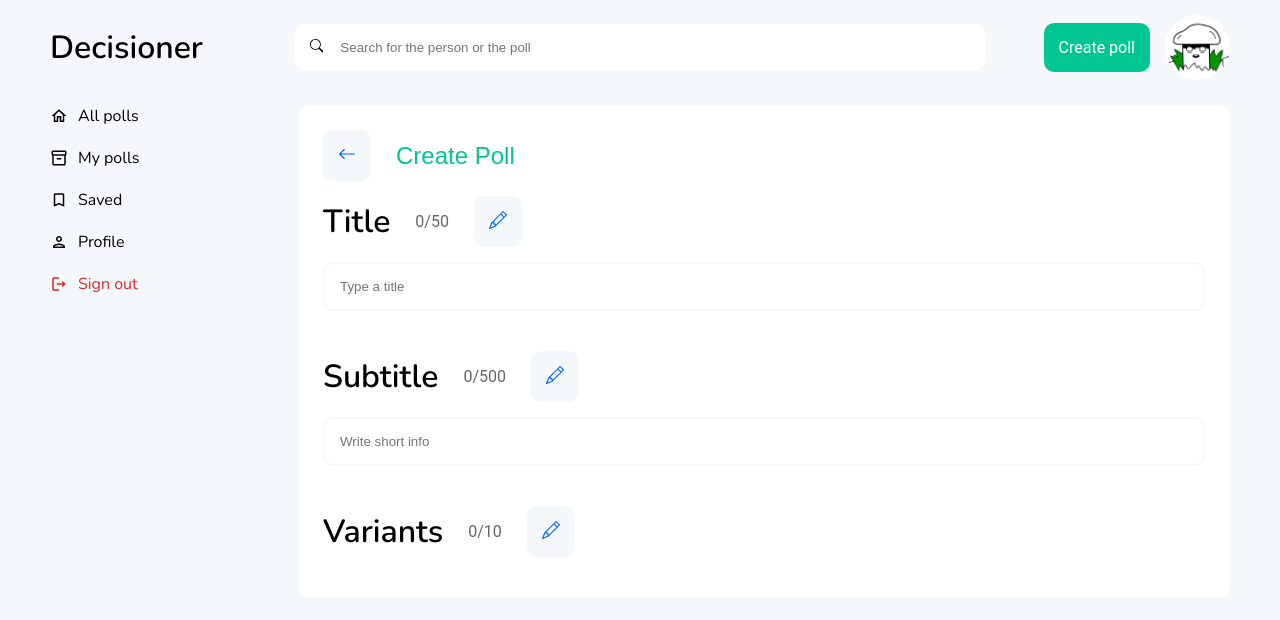
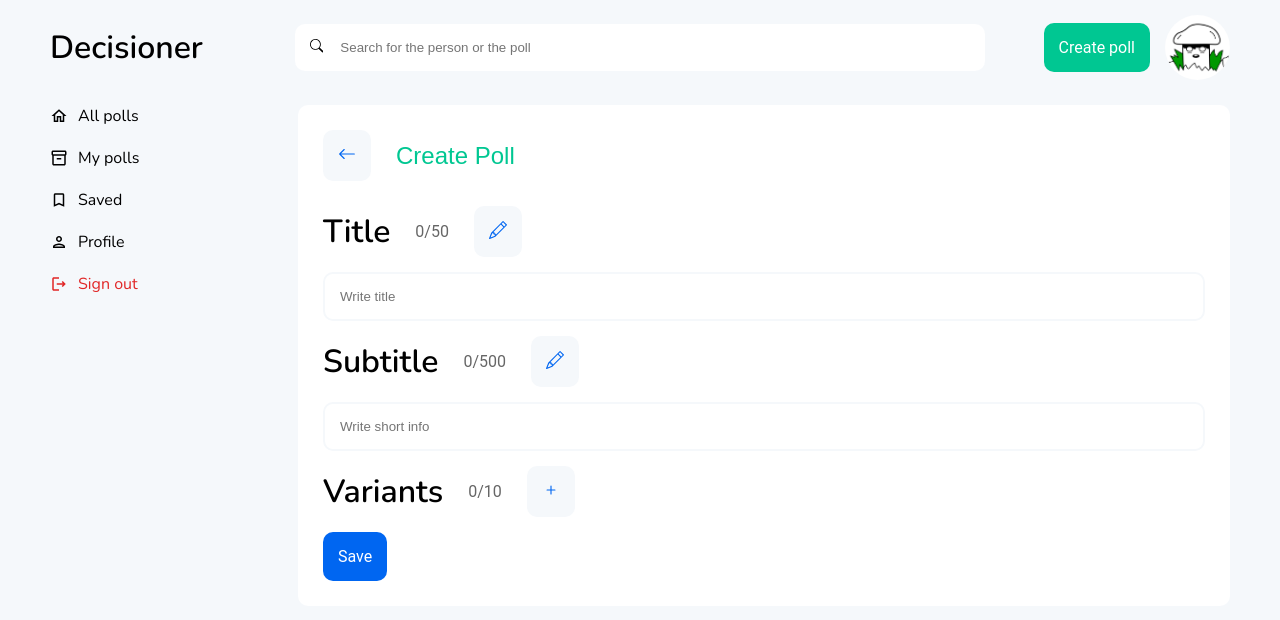
Before and after one commit to Denlich/Decisioner, a React (Vite) app in the folder client/: page /polls/create in a window 1280 px wide. Shown: the top 620 px of the page. Built offline with nearby package versions, Linux system fonts and the light colour scheme; sample sign-in values are in the browser's storage.

Commit message:
Client: Creating Polls

```diff
--- a/client/src/components/Button/index.tsx
+++ b/client/src/components/Button/index.tsx
@@ -9,6 +9,7 @@ interface Props {
   onClick?: () => void;
   bg?: "blue" | "grey" | "green" | "red" | "white";
   color?: "white" | "#0066F1" | "#666";
+  type?: "button" | "submit";
 }
 
 const index = ({
@@ -17,9 +18,14 @@ const index = ({
   bg = "blue",
   onClick,
   color = "white",
+  type = "button",
 }: Props) => {
   return (
-    <button className={styles.button + " " + styles[bg]} onClick={onClick}>
+    <button
+      type={type}
+      className={styles.button + " " + styles[bg]}
+      onClick={onClick}
+    >
       {children ? <Text color="white">{children}</Text> : null}
       {Icon ? <Icon color={color} size={18} /> : null}
     </button>
--- a/client/src/components/Forms/InputBox.tsx
+++ b/client/src/components/Forms/InputBox.tsx
@@ -9,7 +9,7 @@ interface Props {
   type: string;
   placeholder: string;
   register: UseFormRegisterReturn;
-  errors: FieldErrors;
+  errors?: FieldErrors;
 }
 
 const InputBox = ({
@@ -28,11 +28,13 @@ const InputBox = ({
         </legend>
         <input {...register} id={id} type={type} placeholder={placeholder} />
       </fieldset>
-      {errors[id] && (
-        <Text color="red" style={{ fontSize: "12px" }}>
-          {errors[id]?.message}
-        </Text>
-      )}
+      {errors
+        ? errors[id] && (
+            <Text color="red" style={{ fontSize: "12px" }}>
+              {errors[id]?.message}
+            </Text>
+          )
+        : null}
     </div>
   );
 };
--- a/client/src/entities/Variant.ts
+++ b/client/src/entities/Variant.ts
@@ -1,5 +1,5 @@
 export default interface Variant {
-  _id: string;
+  _id?: string;
   text: string;
-  votes: number;
+  votes?: number;
 }
--- a/client/src/pages/PollCreate/Header.tsx
+++ b/client/src/pages/PollCreate/Header.tsx
@@ -9,7 +9,7 @@ const Header = () => {
   const navigate = useNavigate();
 
   return (
-    <header className={styles.row}>
+    <header className={styles.row} style={{ marginBottom: "25px" }}>
       <div className={styles.right}>
         <Button
           onClick={() => navigate("/")}
--- a/client/src/pages/PollCreate/RedactingDetails.tsx
+++ b/client/src/pages/PollCreate/RedactingDetails.tsx
@@ -2,9 +2,9 @@ import Heading from "../../components/Heading";
 import Button from "../../components/Button";
 import { BsPencil, BsPlus } from "react-icons/bs";
 import Text from "../../components/Text";
+import Variant from "../../entities/Variant";
 
 import styles from "./index.module.css";
-import Variant from "../../entities/Variant";
 
 interface Props {
   heading: string;
--- /dev/null
+++ b/client/src/pages/PollCreate/VariantComp.tsx
@@ -0,0 +1,42 @@
+import { BsPencil } from "react-icons/bs";
+import Button from "../../components/Button";
+import Variant from "../../entities/Variant";
+import { ChangeEvent } from "react";
+import Text from "../../components/Text";
+
+import styles from "./index.module.css";
+
+interface Props {
+  text: string;
+  setVariant: any;
+  index: number;
+}
+
+const VarinatComp = ({ text, setVariant, index }: Props) => {
+  const handleVariantTextChange = (event: ChangeEvent<HTMLInputElement>) => {
+    const newText = event.target.value;
+    setVariant((prevVariants: Variant[]) => {
+      const updatedVariants = [...prevVariants];
+      updatedVariants[index].text = newText;
+      return updatedVariants;
+    });
+  };
+
+  return (
+    <div className={styles.variantRow}>
+      <div className={styles.container}>
+        <Button icon={BsPencil} bg="white" color="#0066F1" />
+        <input
+          className={styles.variantInput}
+          type="text"
+          value={text}
+          placeholder="Write your variant"
+          onChange={handleVariantTextChange}
+        />
+      </div>
+      <Text color={text.length < 50 ? "grey" : "red"}>{text.length} / 50</Text>
+    </div>
+  );
+};
+
+export default VarinatComp;
--- a/client/src/pages/PollCreate/index.module.css
+++ b/client/src/pages/PollCreate/index.module.css
@@ -1,7 +1,11 @@
+.grid {
+  display: grid;
+  row-gap: 15px;
+}
+
 .row {
   display: flex;
   align-items: center;
-  margin-block: 15px
 }
 
 .row > p {
@@ -11,3 +15,33 @@
 .pb25 {
   padding-block: 25px
 }
+
+.container {
+  display: flex;
+  flex: 1;
+  background-color: #F5F8FB;
+  padding: 5px;
+  border-radius: 10px;
+}
+
+.input {
+  border: 2px solid #F5F8FB;
+  border-radius: 10px;
+  padding: 15px
+}
+
+.variantInput {
+  width: 100%;
+  background: transparent;
+  border: none;
+  padding-left: 15px;
+}
+
+.variantRow {
+  display: flex;
+  align-items: center;
+}
+
+.variantRow > p {
+  margin-left: 25px;
+}
--- a/client/src/pages/PollCreate/index.tsx
+++ b/client/src/pages/PollCreate/index.tsx
@@ -1,79 +1,125 @@
-import { FieldValues, useForm } from "react-hook-form";
-import { z } from "zod";
-import { zodResolver } from "@hookform/resolvers/zod";
 import Header from "./Header";
 import RedactingDetails from "./RedactingDetails";
-import InputBox from "../../components/Forms/InputBox";
+import { ChangeEvent, FormEvent, useState } from "react";
+import Variant from "../../entities/Variant";
+import Button from "../../components/Button";
+import VarinatComp from "./VariantComp";
+import Text from "../../components/Text";
+import APIClient from "../../services/api-client";
+import { useNavigate } from "react-router-dom";
 
 import styles from "../PollDetailsPage/index.module.css";
-import redacting from "./index.module.css";
-import { useState } from "react";
-import IVariant from "../../entities/Variant";
-import Variant from "../../components/Poll/Variant";
+import main from "./index.module.css";
 
-const variantSchema = z.object({
-  id: z.string(),
-  text: z.string().min(1).max(50),
-});
-
-const schema = z.object({
-  title: z.string().min(1).max(50),
-  subtitle: z.string().optional(),
-  variants: z.array(variantSchema).min(2).max(10),
-});
-
-type FormData = z.infer<typeof schema>;
+const apiClient = new APIClient<Variant>("/polls");
 
 const index = () => {
-  const {
-    register,
-    handleSubmit,
-    formState: { errors },
-    watch,
-  } = useForm<FormData>({
-    resolver: zodResolver(schema),
-  });
+  const navigate = useNavigate();
+  const [title, setTitle] = useState("");
+  const handleTitle = (event: ChangeEvent<HTMLInputElement>) => {
+    setTitle(event.target.value);
+  };
 
-  const [variants, setVariant] = useState<IVariant[]>([]);
+  const [subtitle, setSubtitle] = useState("");
+  const handleSubtitle = (event: ChangeEvent<HTMLInputElement>) => {
+    setSubtitle(event.target.value);
+  };
 
-  const onSubmit = (data: FieldValues) => console.log(data);
+  const [variants, setVariant] = useState<Variant[]>([]);
+  const handleClick = () => {
+    if (variants.length < 10) {
+      const newVariant: Variant = {
+        text: "",
+      };
+      setVariant([...variants, newVariant]);
+    }
+  };
+
+  const [error, setError] = useState("");
+  const onSubmit = async (event: FormEvent<HTMLFormElement>) => {
+    event.preventDefault();
+    try {
+      if (title.length > 50 || title.length < 1)
+        throw new Error(
+          "Title should be at least 1 and less than 50 characters"
+        );
+      if (subtitle.length > 50)
+        throw new Error("Subitle should be at least 1less than 50 characters");
+      if (variants.length < 2) {
+        throw new Error("Poll must contain at least 2 varinats");
+      }
+      for (let i = 0; i < variants.length; i++) {
+        if (variants[i].text.length > 50 || variants[i].text.length < 1) {
+          throw new Error(
+            "Varinats should be at least 1 and less than 50 characters"
+          );
+        }
+      }
+      await apiClient
+        .create({
+          title: title,
+          subtitle: subtitle,
+          variants: variants,
+        })
+        .then((res) => navigate(`/polls/${res._id}`));
+    } catch (err) {
+      if (err instanceof Error) setError(err.message);
+    }
+  };
 
   return (
     <div className={styles.container}>
       <Header />
-      <form onSubmit={handleSubmit(onSubmit)}>
+      <form className={main.grid} onSubmit={onSubmit}>
+        <RedactingDetails heading="Title" max={50} current={title.length} />
+        <input
+          className={main.input}
+          type="text"
+          value={title}
+          placeholder="Write title"
+          onChange={handleTitle}
+        />
+
         <RedactingDetails
-          heading="Title"
-          max={50}
-          current={watch("title")?.length}
+          heading="Subtitle"
+          max={500}
+          current={subtitle.length}
         />
-        <InputBox
-          placeholder="Type a title"
-          id="title"
+        <input
+          className={main.input}
           type="text"
-          register={register("title")}
-          errors={errors}
+          value={subtitle}
+          placeholder="Write short info"
+          onChange={handleSubtitle}
         />
-        <div className={redacting.pb25}>
-          <RedactingDetails
-            heading="Subtitle"
-            max={500}
-            current={watch("subtitle")?.length}
-          />
-          <InputBox
-            placeholder="Write short info"
-            id="subtitle"
-            type="subtitle"
-            register={register("subtitle")}
-            errors={errors}
-          />
-        </div>
+
         <RedactingDetails
           heading="Variants"
           max={10}
-          current={watch("variants")?.length}
+          current={variants.length}
+          onClick={handleClick}
         />
+        {variants.map((variant, index) => (
+          <VarinatComp
+            text={variant.text}
+            key={index}
+            setVariant={(updatedVariants: Variant[]) =>
+              setVariant(updatedVariants)
+            }
+            index={index}
+          />
+        ))}
+
+        <div>
+          <Button type="submit">Save</Button>
+        </div>
       </form>
+
+      {error && (
+        <Text color="red" style={{ marginTop: "25px" }}>
+          {error}
+        </Text>
+      )}
     </div>
   );
 };
--- a/client/src/services/api-client.ts
+++ b/client/src/services/api-client.ts
@@ -1,5 +1,7 @@
 import axios from "axios";
 import { FieldValues } from "react-hook-form";
+import tokenStore from "../stores/tokenStore";
+import Variant from "../entities/Variant";
 
 interface AuthResponse<T> {
   token: string;
@@ -8,6 +10,14 @@ interface AuthResponse<T> {
 
 const axiosInstance = axios.create({
   baseURL: "http://localhost:8080/api",
+});
+
+axiosInstance.interceptors.request.use((config) => {
+  const token = localStorage.getItem("token");
+  if (token) {
+    config.headers["Authorization"] = `Bearer ${token}`;
+  }
+  return config;
 });
 
 class APIClient<T> {
@@ -32,6 +42,14 @@ class APIClient<T> {
       .post<AuthResponse<T>>(this.endpoint, params)
       .then((res) => res.data);
   };
+
+  create = (params: {
+    title: string;
+    subtitle: string;
+    variants: Variant[];
+  }) => {
+    return axiosInstance.post<T>(this.endpoint, params).then((res) => res.data);
+  };
 }
 
 export default APIClient;
```
